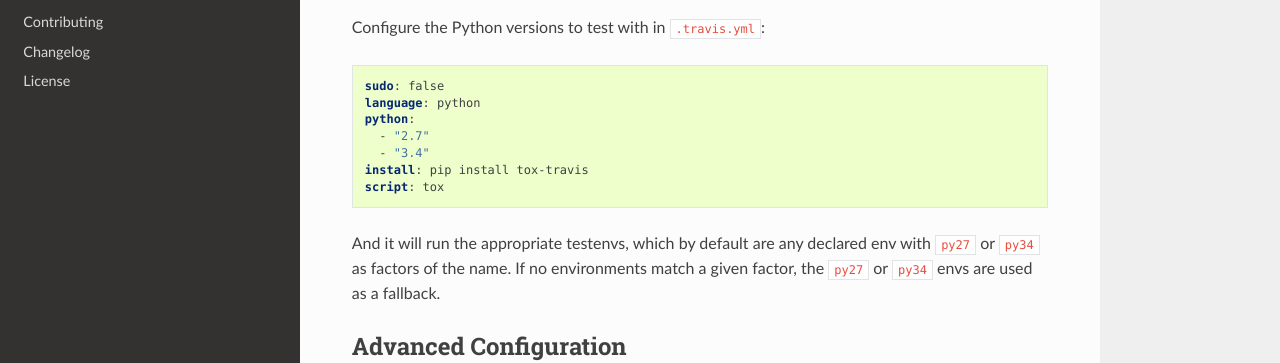
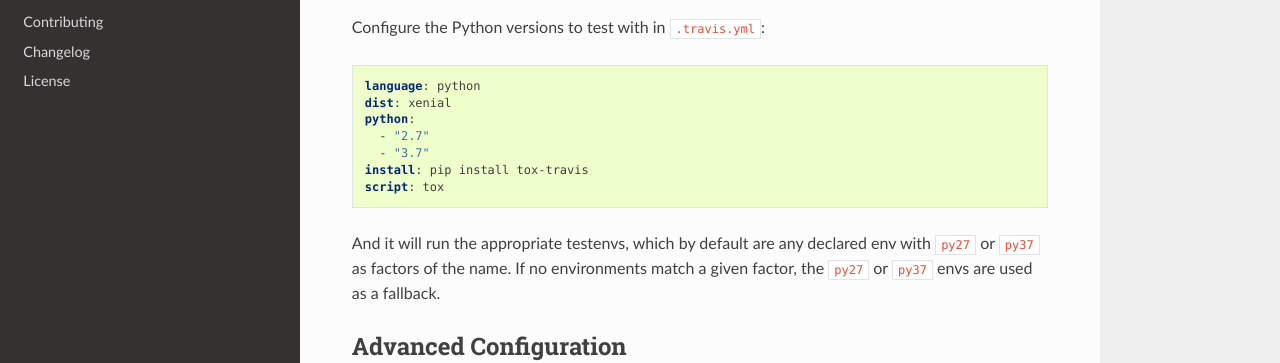
Before and after one commit to tox-dev/tox-travis, a Sphinx documentation site: the page built from docs/envlist.rst, in a window 1280 px wide and 900 px high. Shown: the part 273-636 px from the top of the window. Built offline with Sphinx 7.4.7 and the Read the Docs theme 2.0.0, drawn with Linux system fonts in a browser that asks for light colours.

Commit message:
Update py34 -> py37

```diff
--- a/README.rst
+++ b/README.rst
@@ -31,15 +31,15 @@ and install ``tox-travis`` with pip:
 
 .. code-block:: yaml
 
-    sudo: false
     language: python
+    dist: xenial
     python:
       - "2.7"
-      - "3.4"
+      - "3.7"
     install: pip install tox-travis
     script: tox
 
-tox will only run the ``py27`` or ``py34`` env
+tox will only run the ``py27`` or ``py37`` env
 (or envs that have a factor that matches)
 as appropriate for the version of Python
 that is being run by each Travis job.
--- a/docs/envlist.rst
+++ b/docs/envlist.rst
@@ -15,19 +15,19 @@
 
 .. code-block:: yaml
 
-    sudo: false
     language: python
+    dist: xenial
     python:
       - "2.7"
-      - "3.4"
+      - "3.7"
     install: pip install tox-travis
     script: tox
 
 And it will run the appropriate testenvs,
 which by default are any declared env with
-``py27`` or ``py34`` as factors of the name.
+``py27`` or ``py37`` as factors of the name.
 If no environments match a given factor,
-the ``py27`` or ``py34`` envs are used as a fallback.
+the ``py27`` or ``py37`` envs are used as a fallback.
 
 
 Advanced Configuration
```
